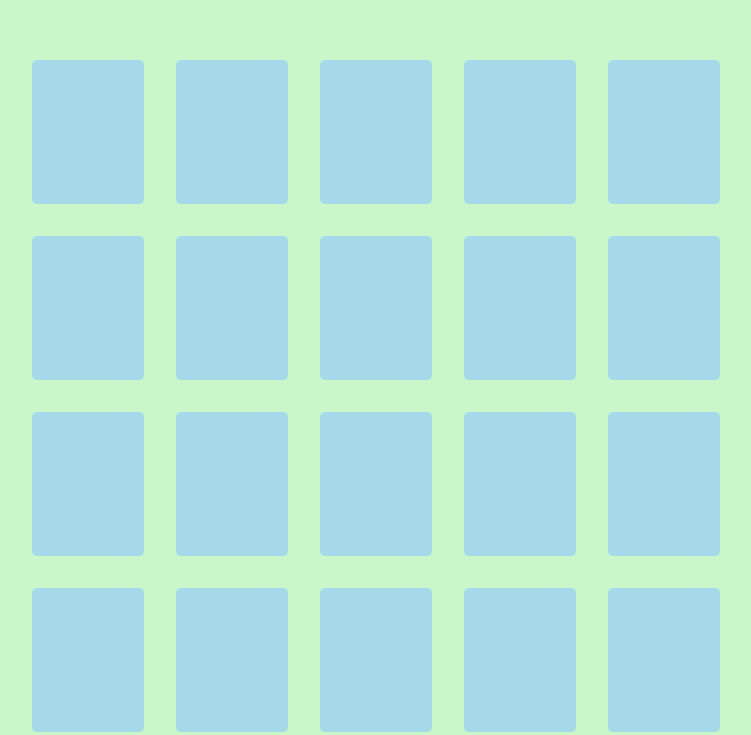
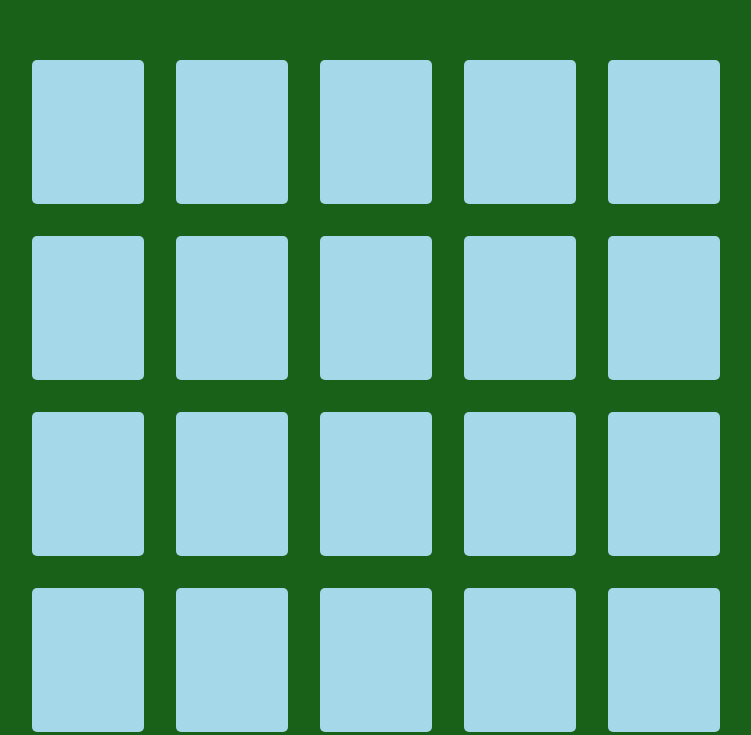
Before and after one commit to ctgrahame/card-game, a React app: page / in a window 1280 px wide. Shown: the part 116-851 px from the top of the page, without its empty margins (264-1015 px from the left). Built offline with nearby package versions, Linux system fonts and the light colour scheme.

Commit message:
bg colour change

```diff
--- a/src/css/main.css
+++ b/src/css/main.css
@@ -1,5 +1,5 @@
 body {
-    background-color: hsl(120, 74%, 88%);
+    background-color: hsl(120deg 59% 24%);
 }
 
 .game {
```
